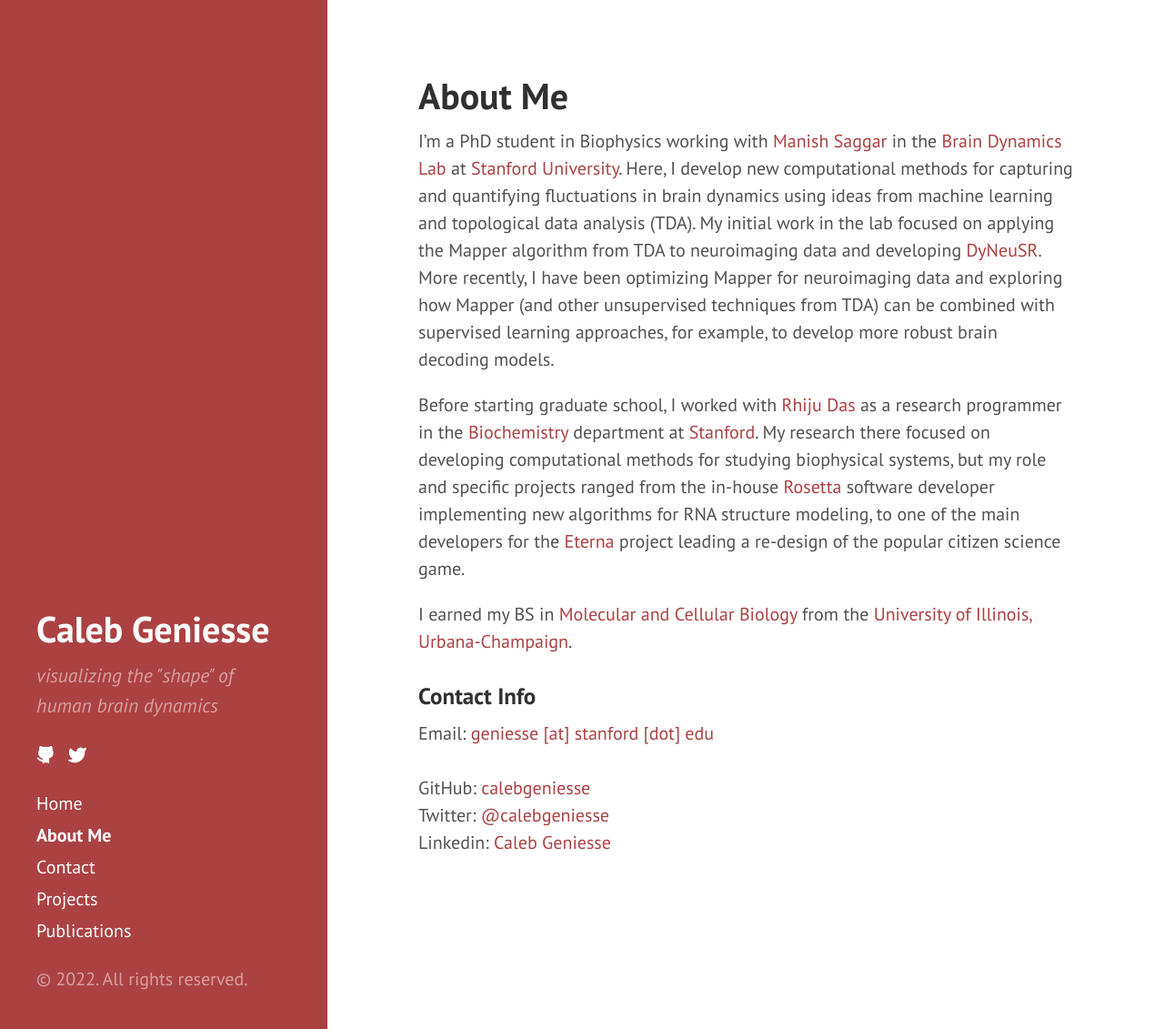
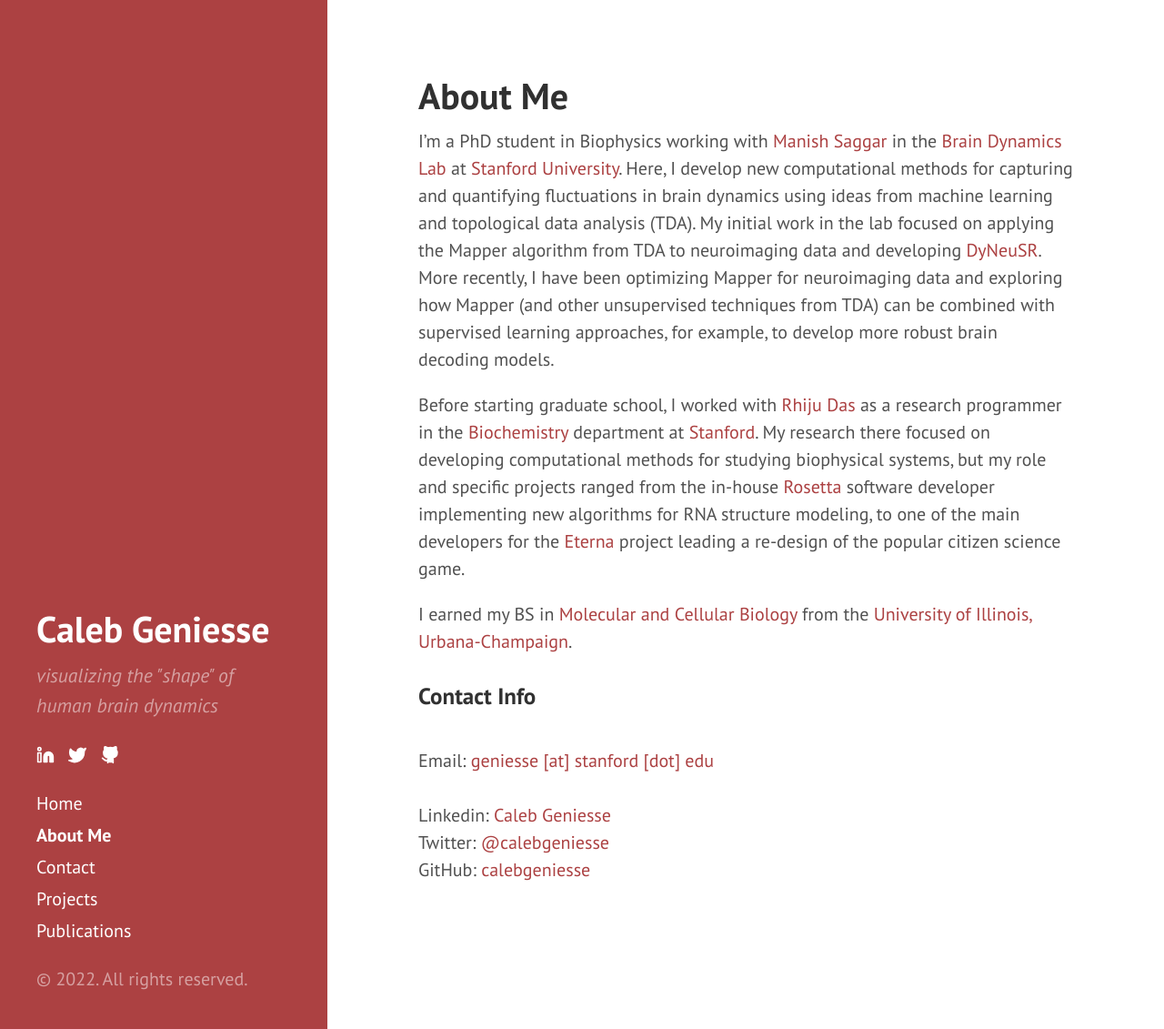
Before and after one commit to calebgeniesse/calebgeniesse.github.io, a Jekyll site: the page built from about-me.md, in a window 1280 px wide and 1131 px high. Shown: the whole window at 91% size. Built offline with Jekyll 4.4.1, drawn with Linux system fonts in a browser that asks for light colours.

Commit message:
add linkedin feather icon

```diff
--- a/_config.yml
+++ b/_config.yml
@@ -21,7 +21,9 @@
 paginate:         5
 
 # Custom vars
+linkedin:
+   url:           https://www.linkedin.com/in/calebgeniesse
+twitter:
+  user:           https://twitter.com/calebgeniesse
 github:
   repo:           https://github.com/calebgeniesse
-twitter:
-  user:           https://twitter.com/calebgeniesse
--- a/_includes/sidebar.html
+++ b/_includes/sidebar.html
@@ -11,14 +11,22 @@
 
     <nav class="sidebar-nav" style="margin-bottom:1rem">
       <span class="sidebar-nav-item">
+
+
       <a class="sidebar-nav-item-inline" style="padding-right:10px; text-decoration:none"
-         href="{{ site.github.repo }}">
-            <span class="icon"><svg class="feather feather-github sc-dnqmqq jxshSx" xmlns="http://www.w3.org/2000/svg" width="24" height="24" viewBox="0 0 24 24" fill="none" stroke="currentColor" stroke-width="2" stroke-linecap="round" stroke-linejoin="round" aria-hidden="true"><path d="M9 19c-5 1.5-5-2.5-7-3m14 6v-3.87a3.37 3.37 0 0 0-.94-2.61c3.14-.35 6.44-1.54 6.44-7A5.44 5.44 0 0 0 20 4.77 5.07 5.07 0 0 0 19.91 1S18.73.65 16 2.48a13.38 13.38 0 0 0-7 0C6.27.65 5.09 1 5.09 1A5.07 5.07 0 0 0 5 4.77a5.44 5.44 0 0 0-1.5 3.78c0 5.42 3.3 6.61 6.44 7A3.37 3.37 0 0 0 9 18.13V22"></path></svg></span>
+         href="{{ site.linkedin.url }}">
+            <span class="icon"><svg class="feather feather-linkedin sc-dnqmqq jxshSx" xmlns="http://www.w3.org/2000/svg" width="24" height="24" viewBox="0 0 24 24" fill="none" stroke="currentColor" stroke-width="2" stroke-linecap="round" stroke-linejoin="round" aria-hidden="true" data-reactid="1211"><path d="M16 8a6 6 0 0 1 6 6v7h-4v-7a2 2 0 0 0-2-2 2 2 0 0 0-2 2v7h-4v-7a6 6 0 0 1 6-6z"></path><rect x="2" y="9" width="4" height="12"></rect><circle cx="4" cy="4" r="2"></circle><</svg></span>
       </a>
       <a class="sidebar-nav-item-inline" style="padding-right:10px; text-decoration:none"
          href="{{ site.twitter.user }}">
             <span class="icon"><svg class="feather feather-twitter sc-dnqmqq jxshSx" xmlns="http://www.w3.org/2000/svg" width="24" height="24" viewBox="0 0 24 24" fill="none" stroke="currentColor" stroke-width="2" stroke-linecap="round" stroke-linejoin="round" aria-hidden="true" data-reactid="1211"><path d="M23 3a10.9 10.9 0 0 1-3.14 1.53 4.48 4.48 0 0 0-7.86 3v1A10.66 10.66 0 0 1 3 4s-4 9 5 13a11.64 11.64 0 0 1-7 2c9 5 20 0 20-11.5a4.5 4.5 0 0 0-.08-.83A7.72 7.72 0 0 0 23 3z"></path></svg></span>
       </a>
+      <a class="sidebar-nav-item-inline" style="padding-right:10px; text-decoration:none"
+         href="{{ site.github.repo }}">
+            <span class="icon"><svg class="feather feather-github sc-dnqmqq jxshSx" xmlns="http://www.w3.org/2000/svg" width="24" height="24" viewBox="0 0 24 24" fill="none" stroke="currentColor" stroke-width="2" stroke-linecap="round" stroke-linejoin="round" aria-hidden="true"><path d="M9 19c-5 1.5-5-2.5-7-3m14 6v-3.87a3.37 3.37 0 0 0-.94-2.61c3.14-.35 6.44-1.54 6.44-7A5.44 5.44 0 0 0 20 4.77 5.07 5.07 0 0 0 19.91 1S18.73.65 16 2.48a13.38 13.38 0 0 0-7 0C6.27.65 5.09 1 5.09 1A5.07 5.07 0 0 0 5 4.77a5.44 5.44 0 0 0-1.5 3.78c0 5.42 3.3 6.61 6.44 7A3.37 3.37 0 0 0 9 18.13V22"></path></svg></span>
+      </a>
+
+
       </span>
     </nav>
 
--- a/about-me.md
+++ b/about-me.md
@@ -11,11 +11,12 @@
 
 ### Contact Info
 
+<br>
 Email: [geniesse \[at\] stanford \[dot\] edu]()
 <br>
 <br>
-GitHub: [calebgeniesse](https://github.com/calebgeniesse)
+Linkedin: [Caleb Geniesse](https://www.linkedin.com/in/calebgeniesse)
 <br>
 Twitter: [@calebgeniesse](https://twitter.com/calebgeniesse)
 <br>
-Linkedin: [Caleb Geniesse](https://www.linkedin.com/in/calebgeniesse)
+GitHub: [calebgeniesse](https://github.com/calebgeniesse)
```
